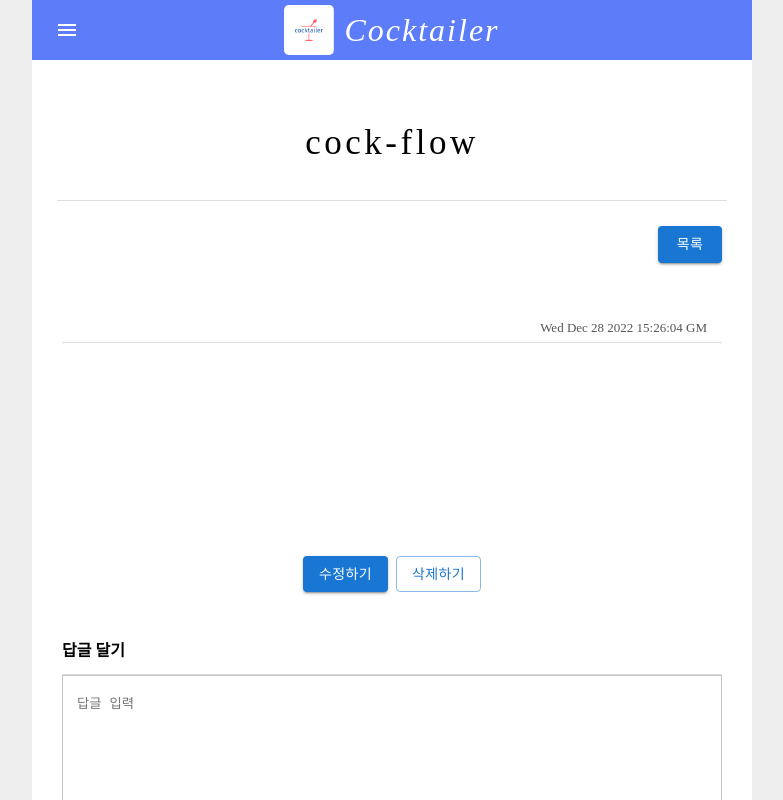
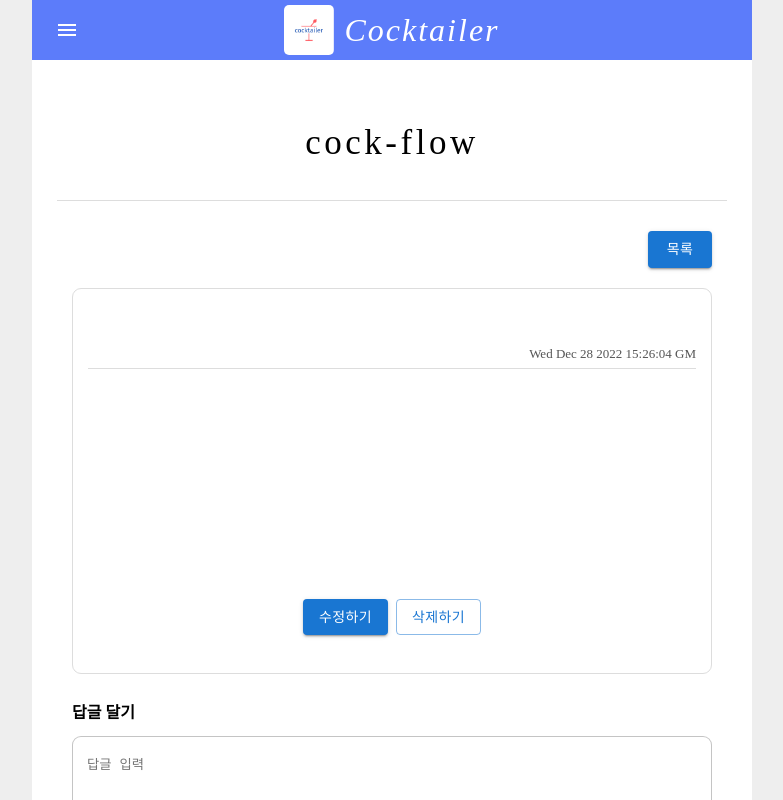
Before and after one commit to Cocktailer-Elice/cocktailer, a React (Vite) app in the folder Frontend/: page /cockflow/detail/0 in a window 1280 px wide. Shown: the top 800 px of the page, without its empty margins (248-1031 px from the left). Built offline with nearby package versions, Linux system fonts and the light colour scheme; no server answers.

Commit message:
style: 칵플로우 상세보기 수정중

```diff
--- a/Frontend/src/components/Cockflow/CockflowAddComment.tsx
+++ b/Frontend/src/components/Cockflow/CockflowAddComment.tsx
@@ -4,14 +4,6 @@ import { Center } from './style';
 import { CockflowBoxTitle } from '../../components/Cockflow/CockflowBoxTitle';
 import axios from 'axios';
 import { useForm } from 'react-hook-form';
-
-const TextBox = styled.textarea`
-  width: 100%;
-  height: 150px;
-  padding: 16.5px 14px;
-  border-color: rgba(0, 0, 0, 0.23);
-  resize: none;
-`;
 
 export const CockflowAddComment = ({ cockflowId }: any) => {
   const gets = async (data: any) => {
@@ -46,3 +38,12 @@ export const CockflowAddComment = ({ cockflowId }: any) => {
     </form>
   );
 };
+
+const TextBox = styled.textarea`
+  border-radius: 9px;
+  width: 100%;
+  height: 150px;
+  padding: 16.5px 14px;
+  border-color: rgba(0, 0, 0, 0.23);
+  resize: none;
+`;
--- a/Frontend/src/components/Cockflow/CockflowBoxTitle.tsx
+++ b/Frontend/src/components/Cockflow/CockflowBoxTitle.tsx
@@ -3,7 +3,6 @@ import styled from 'styled-components';
 const SmallTitle = styled.div`
   padding: 15px 0;
   font-weight: bold;
-  border-bottom: 1px solid #ddd;
 `;
 
 interface title {
--- a/Frontend/src/components/Cockflow/CockflowCommentAdd.tsx
+++ b/Frontend/src/components/Cockflow/CockflowCommentAdd.tsx
@@ -40,7 +40,7 @@ export const CockflowCommentAdd = ({ item, cockflowId, commentId }: any) => {
   }, [item]);
 
   return (
-    <P15B1 key={item._id}>
+    <div key={item._id}>
       <Comment2
         value={item.content}
         onChange={() => { }}
@@ -76,23 +76,22 @@ export const CockflowCommentAdd = ({ item, cockflowId, commentId }: any) => {
           </SubComments>
           : null
       }
-      <P15B1>
-        {
-          moreComments.map((co, index) => <CockflowMoreComment content={co} key={index} />)
-        }
-      </P15B1>
-    </P15B1>
+      {
+        moreComments.map((co, index) => <CockflowMoreComment content={co} key={index} />)
+      }
+    </div>
   );
 };
 
 const Comment2 = styled.textarea`
+  display: block;
   width: 100%;
   height: 155px;
-  border: 1px solid #ddd;
-  margin: 18px 0px;
+  margin: 0px auto;
   padding: 15px;
   line-height: 1.8;
-  border: none;
+  border: 1px solid #ddd;
+  border-radius: 9px;
   resize: none;
 `;
 
--- a/Frontend/src/components/Cockflow/CockflowDetailBox.tsx
+++ b/Frontend/src/components/Cockflow/CockflowDetailBox.tsx
@@ -1,7 +1,7 @@
 import styled from 'styled-components';
 import { ChangeEvent, useEffect, useState } from 'react';
 import { CockflowBadge } from '../../components/Cockflow/CockflowBadge';
-import { Middle, FlexMiddle } from '../../components/Cockflow/style';
+import { Middle, FlexRight } from '../../components/Cockflow/style';
 import { trimDate } from './CockflowUtils';
 import { CockflowEnrollBtns } from './CockflowEnrollBtns';
 import axios from 'axios';
@@ -68,7 +68,7 @@ export const CockflowDetailBox = ({ detailData }: dataType) => {
               readOnly={inputUnActived}
             />
           </div>
-          <FlexMiddle>
+          <FlexRight>
             <Middle>
               {isBartender && <CockflowBadge />}{nickname} &nbsp;
             </Middle>
@@ -77,7 +77,7 @@ export const CockflowDetailBox = ({ detailData }: dataType) => {
                 {trimDate(createdAt)}
               </span>
             </div>
-          </FlexMiddle>
+          </FlexRight>
         </TitleWrap>
         <TextBox
           defaultValue=""
@@ -108,42 +108,47 @@ export const CockflowDetailBox = ({ detailData }: dataType) => {
 };
 
 const ContWrap = styled.div`
-  // border: 1px solid #ddd;
-  border-radius: 7px;
+  border-radius: 9px;
   overflow: hidden;
   color: #555;
+  border: 1px solid #ddd;
+  padding: 18px 15px;
 `;
 
 const TitleWrap = styled.div`
   width: 100%;
-  padding: 0px 15px;
   border: none;
   border-bottom: 1px solid #ddd;
   font-size: 13px;
 `;
 
 const TextBox = styled.textarea`
-  width: 100%;
+  display: block;
+  width: 99%;
+  margin: 10px auto;
   padding: 10.5px 15px;
   border: none;
   resize: none;
   height: 190px;
   line-height: 1.6;
+
+  &:not(:read-only){
+    border: 1px solid #ccc;
+  }
 `;
 
 const ChangedInput = styled.input`
   display: block;
   width: 100%;
   padding: 16.5px 15px;
-  border: none;
-  border-bottom: 1px solid #ddd;
+  border: 1px solid #ddd;
   resize: none;
+  padding: 6px 12px;
+  color: #555;
+  font-size: 17px;
+  font-weight: bold;
 
   &:read-only {
-  padding: 5px 0px;
     border: none;
-    color: #555;
-    font-size: 17px;
-    font-weight: bold;
   }
 `;
--- a/Frontend/src/components/Cockflow/style.ts
+++ b/Frontend/src/components/Cockflow/style.ts
@@ -26,12 +26,15 @@ export const CommentStyle = styled.textarea`
     line-height: 1.8;
     border: none;
     resize: none;
-
 `;
 
 export const P5 = styled.div`
     padding: 5px;
 `;
+
+export const P10P15 = styled.div`
+    padding: 10px 15px;
+`
 
 export const P15B1 = styled.div`
     padding: 15px 20px;
@@ -41,8 +44,8 @@ export const P15B1 = styled.div`
 export const P50B1 = styled.div`
     position: relative;
     padding: 0 50px;
-    border-top: 1px solid #ddd;
     margin-top: 15px;
+
     &::before {
         content: '';
         display: block;
@@ -54,6 +57,7 @@ export const P50B1 = styled.div`
         background: #ddd;
         z-index: 1;
     }
+
     &::after {
         content: '';
         display: block;
@@ -78,3 +82,10 @@ export const FlexMiddle = styled.div`
     align-items: center;
     margin: 8px 0px;
 `;
+
+export const FlexRight = styled.div`
+    display: flex;
+    justify-content: right;
+    align-items: center;
+    margin: 8px 0px;
+`;
--- a/Frontend/src/pages/Cockflow/CockflowDetail.tsx
+++ b/Frontend/src/pages/Cockflow/CockflowDetail.tsx
@@ -6,7 +6,7 @@ import { CockflowLinkBtn } from '../../components/Cockflow/CockflowLinkBtn';
 import { CockflowDetailBox } from '../../components/Cockflow/CockflowDetailBox';
 import { CockflowAddComment } from '../../components/Cockflow/CockflowAddComment';
 import { CockflowCommentBox } from '../../components/Cockflow/CockflowCommentBox';
-import { P5 } from '../../components/Cockflow/style';
+import { P10P15 } from '../../components/Cockflow/style';
 import { CockflowGetResData } from '../../../../types/cockflowType';
 import { Container } from '../../components/Cockflow/style';
 import { Helmet } from 'react-helmet';
@@ -69,14 +69,14 @@ export const CockflowDetail = () => {
         <title>Cocktailer | 칵플로우 상세보기</title>
       </Helmet>
       <CockflowHeader />
-      <P5>
+      <P10P15>
         <CockflowLinkBtn link='/cockflow' title='목록' />
         <CockflowDetailBox detailData={data} />
         {/* (+)삭제를 위해 넘겨줘야하는 값 key={data.id} */}
         <br />
         <CockflowAddComment cockflowId={_id} />
         <CockflowCommentBox cockflowId={_id} commentlist={comments} commentId={'16'} />
-      </P5>
+      </P10P15>
     </Container>
   );
 };
```
